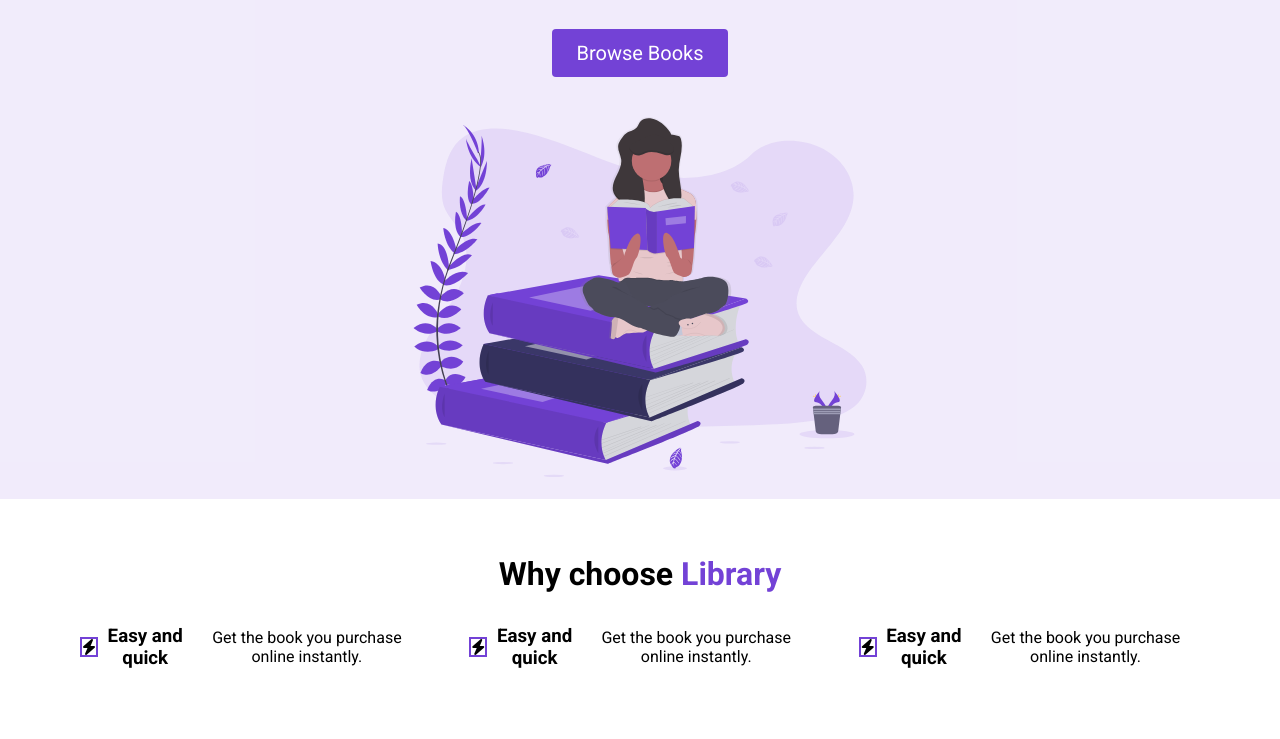
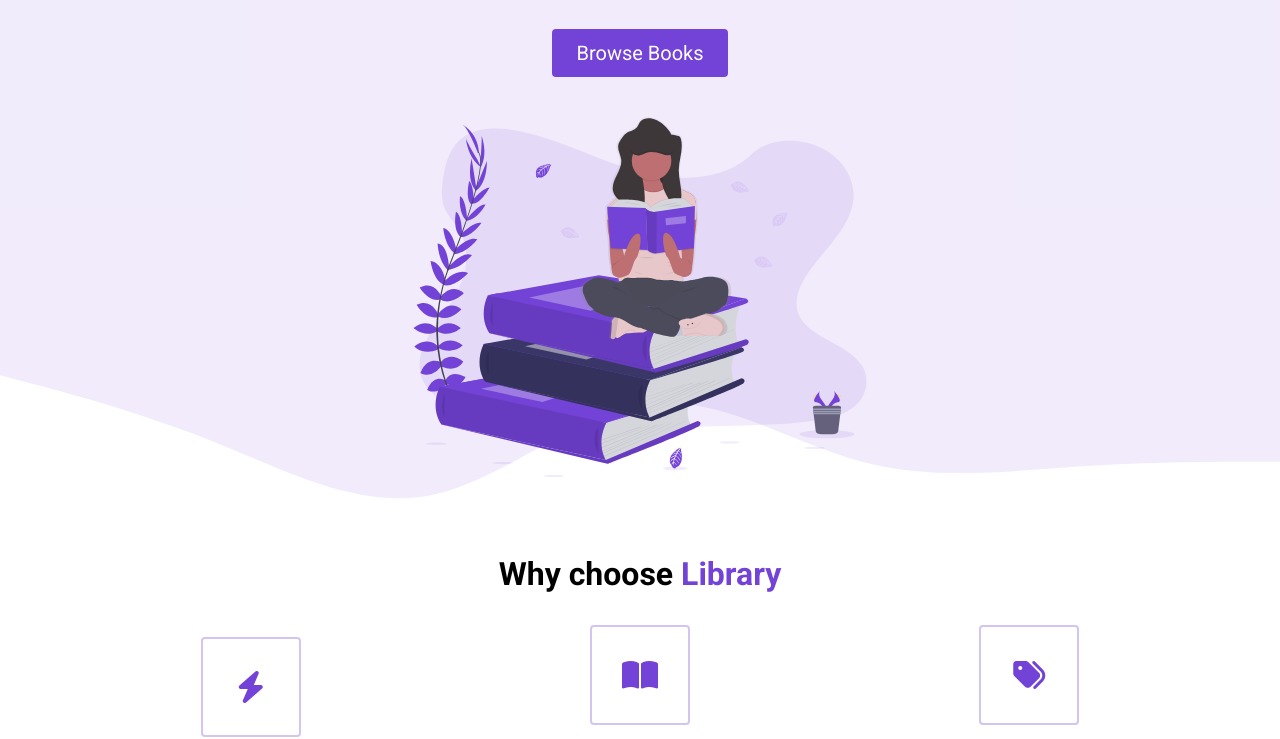
Before and after one commit to Depockels/E-portfolio, a plain HTML site: page Eccommerce page/index2.html in a window 1280 px wide. Shown: the part 301-1040 px from the top of the page. Drawn offline with Linux system fonts and the light colour scheme.

Commit message:
finished doing #features

```diff
--- a/Eccommerce page/index2.html
+++ b/Eccommerce page/index2.html
@@ -62,21 +62,21 @@
               </div>
             <div class="Highlight">
             <div class="highlight__img">
-              <i class="fas fa-bolt"></i>
+              <i class="fas fa-book-open"></i>
             </div>
               <h3 class="Highlight__subtitle">
-                Easy and quick
+                10,000+ Books
               </h3>
               <p class="hightlight__para">
-                Get the book you purchase online instantly.</p>
+                Library has books in all of your favorite categories.</p>
             </div>
           <div class="Highlight">
           <div class="highlight__img">
-            <i class="fas fa-bolt"></i>
+            <i class="fas fa-tags"></i>
           </div>
-            <h3 class="Highlight__subtitle">Easy and quick</h3>
+            <h3 class="Highlight__subtitle">affordable</h3>
             <p class="hightlight__para">
-              Get the book you purchase online instantly.</p>
+              Get your hands on popular books for as little as 10$</p>
           </div>
         </div>
       </div>
@@ -84,14 +84,14 @@
       </section>
 
 
-      <!--section id="Features">
+      <section id="Features">
         <div class="Container">
           <div class="row"></div>
         </div>
       </section>
 
 
-      <section id="recent">
+      <!--section id="recent">
         <div class="Container">
           <div class="row"></div>
         </div>
--- a/Eccommerce page/styles2.css
+++ b/Eccommerce page/styles2.css
@@ -5,6 +5,11 @@
     margin: 0;
     box-sizing: border-box;
     font-family: 'Roboto', sans-serif;
+}
+
+body {
+    max-width: 100vw;
+    overflow-x: hidden;
 }
 
 
@@ -17,6 +22,10 @@ img {
     height: 100%;
     max-height: 50vh;
     padding: 20px;
+}
+
+p {
+    line-height: 1.5;
 }
 
 /*NAV*/
@@ -133,6 +142,7 @@ button:active {
 
 .header__img--wrapper {
     padding: 20px;
+    z-index: 2;
 }
 
 .container {
@@ -150,6 +160,34 @@ button:active {
 
 /*Highlights*/
 
+#highlights {
+    position: relative;
+}
+
+#Highlights:before,
+#highlights:after {
+    background: url('./FES Library - CSS-20220804T114020Z-001/FES Library - CSS/assets/wave.svg');
+    content: "";
+    position: absolute;
+    width: 101vw;
+    height: 12vw;
+    left: 0px;
+    z-index: 1;
+    background-size: cover;
+    background-repeat: no-repeat;
+}
+
+#Highlights:before {
+    transform: translateY(-100%);
+    top: 1px;
+}
+
+
+#Highlights:after {
+    transform: translateY(100%) rotate(180deg);
+    bottom: 1px;
+}
+
 .highlight__wrapper {
     display: flex;
     text-align: center;
@@ -159,14 +197,44 @@ button:active {
     padding: 0 24px;
     width: calc(100% / 3);
     display: flex;
-   justify-content: center;
-   align-items: center;
+    justify-content: center;
+    align-items: center;
+    flex-direction: column;
 }
 
 .highlight__para {
     text-align: center;
+    max-width: 280px;
 }
 
 .highlight__img {
-    border: 2px solid #7342d6;
+    border: 2px solid #7342d64f;
+    color: #7342d6;
+    width: 100px;
+    height: 100px;
+    display: flex;
+    align-items: center;
+    justify-content: center;
+    border-radius: 4px;
+    font-size: 32px;
+    margin-bottom: 24px;
 }
+
+.highlight__subtitle {
+    font-size: 20px;
+    margin-bottom: 16px;
+}
+
+
+/*
+
+Feature
+
+*/
+
+#features {
+    background-color: rgba(115, 66, 214, 0.1);
+
+    height: 1000px;
+
+}
```
